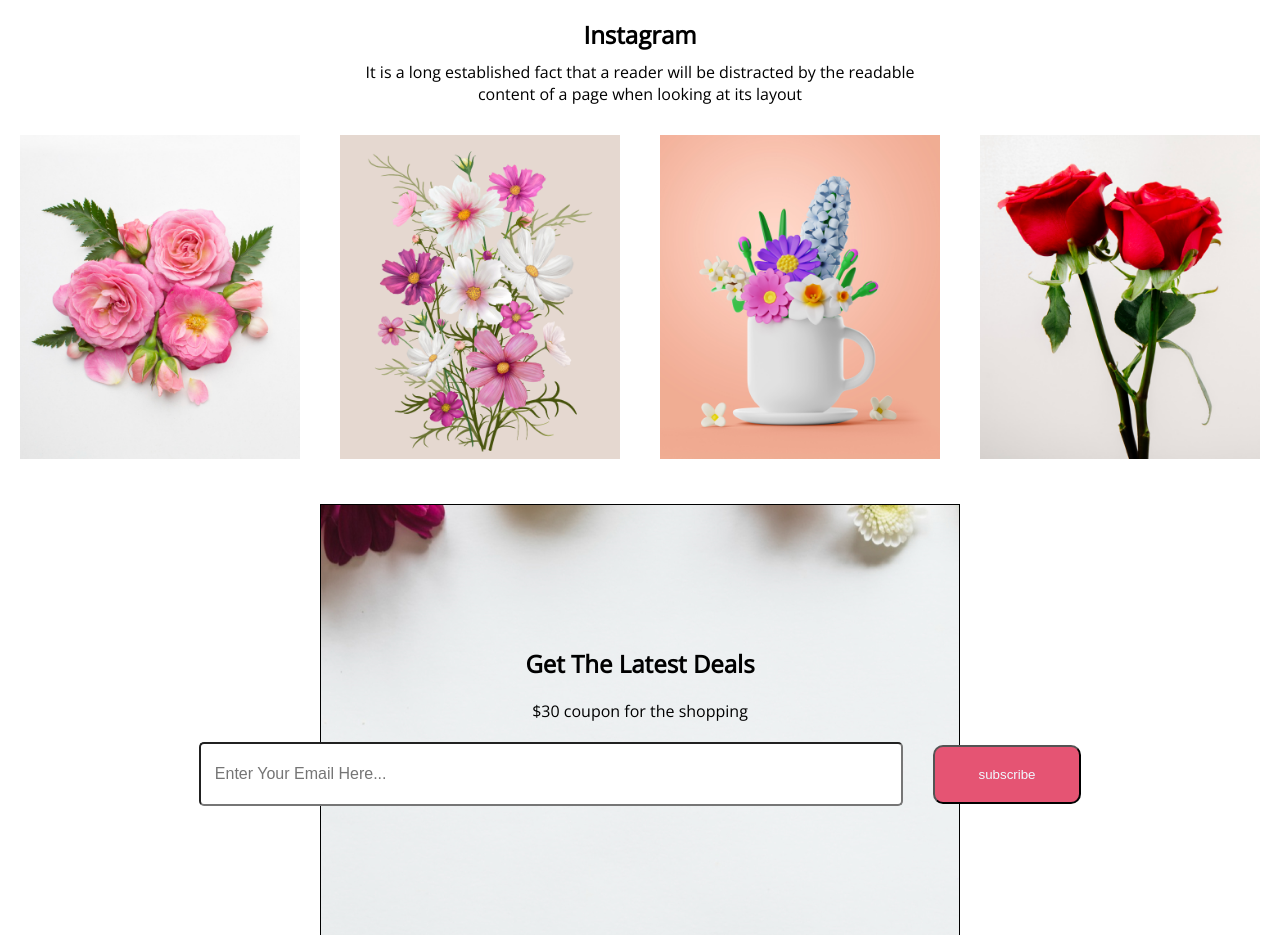
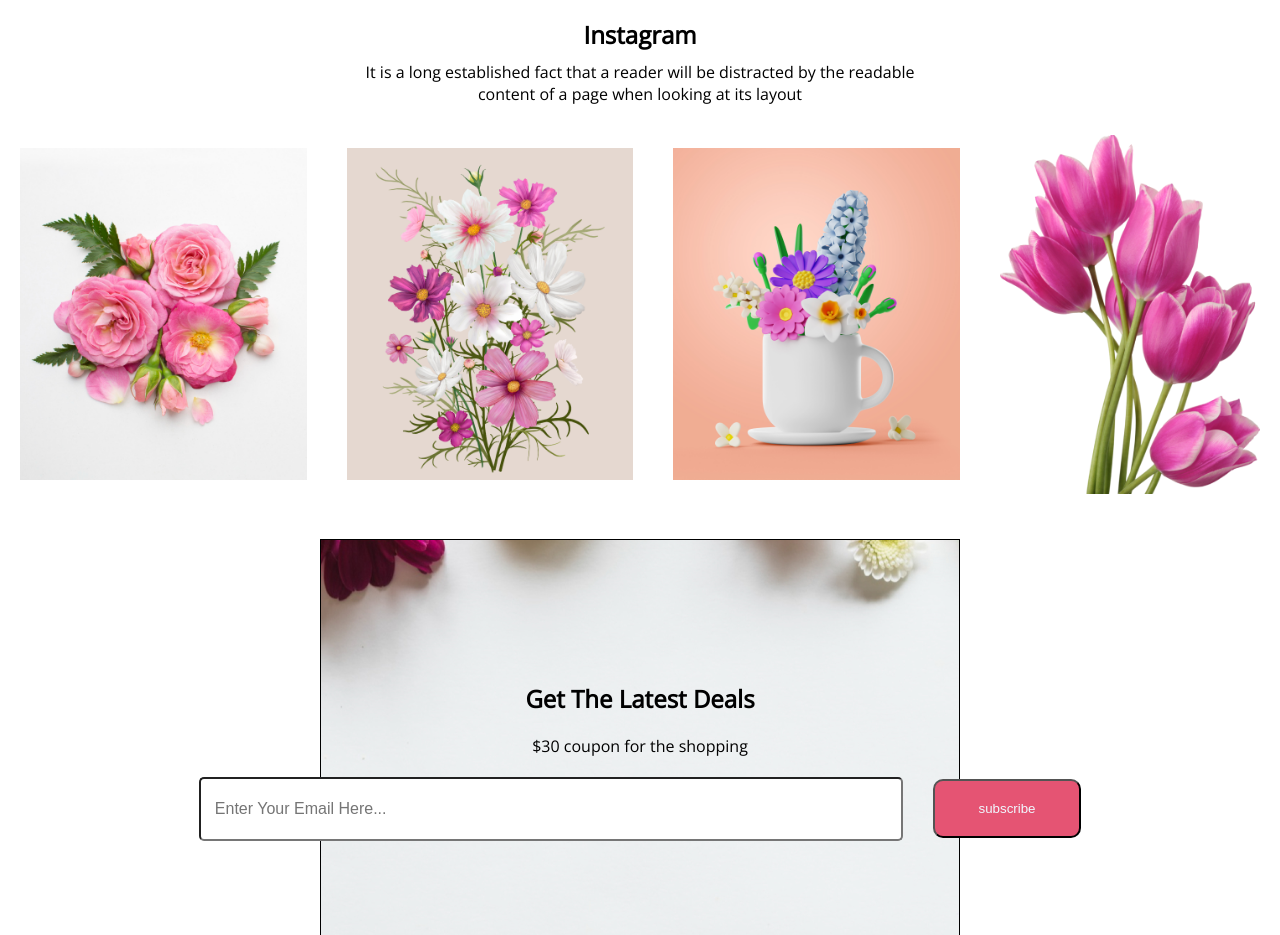
Before and after one commit to Anindya2020/Flower-shop-project, a plain HTML site: page index.html in a window 1280 px wide. Shown: the part 2740-3675 px from the top of the page. Drawn offline with nearby package versions, Linux system fonts and the light colour scheme.

Commit message:
7th\ commit

```diff
--- a/index.html
+++ b/index.html
@@ -70,7 +70,7 @@
             </div>
             <div class="ironman">
 
-                <div><img src="/flower-shop-assignment/ironman.jpg" alt=""></div>
+                <div><img src="flower-shop-assignment/ironman.jpg" alt=""></div>
 
                 <div>
                     <p class="ironman2">
@@ -82,7 +82,7 @@
             </div>
             <div class="ironman">
 
-                <div><img src="/flower-shop-assignment/ironman.jpg" alt=""></div>
+                <div><img src="flower-shop-assignment/ironman.jpg" alt=""></div>
 
                 <div>
                     <p class="ironman2">
@@ -113,10 +113,10 @@
             content of a page when looking at its layout</p>
         <div>
             <div class="pic1">
-                <div class="margin1"><img src="/Flower Asset/Flower 01.png" alt=""></div>
-                <div class="margin1"><img src="/Flower Asset/Rectangle 4.png" alt=""></div>
-                <div class="margin1"><img src="/Flower Asset/Rectangle 5.png" alt=""></div>
-                <div class="margin1"><img src="/Flower Asset/Rectangle 6.png" alt=""></div>
+                <div class="margin1"><img src="Flower Asset/Flower 01.png" alt=""></div>
+                <div class="margin1"><img src="Flower Asset/Rectangle 4.png" alt=""></div>
+                <div class="margin1"><img src="Flower Asset/Rectangle 5.png" alt=""></div>
+                <div class="margin1"><img src="Flower Asset/pngwing 6.png" alt=""></div>
 
             </div>
         </div>
```
